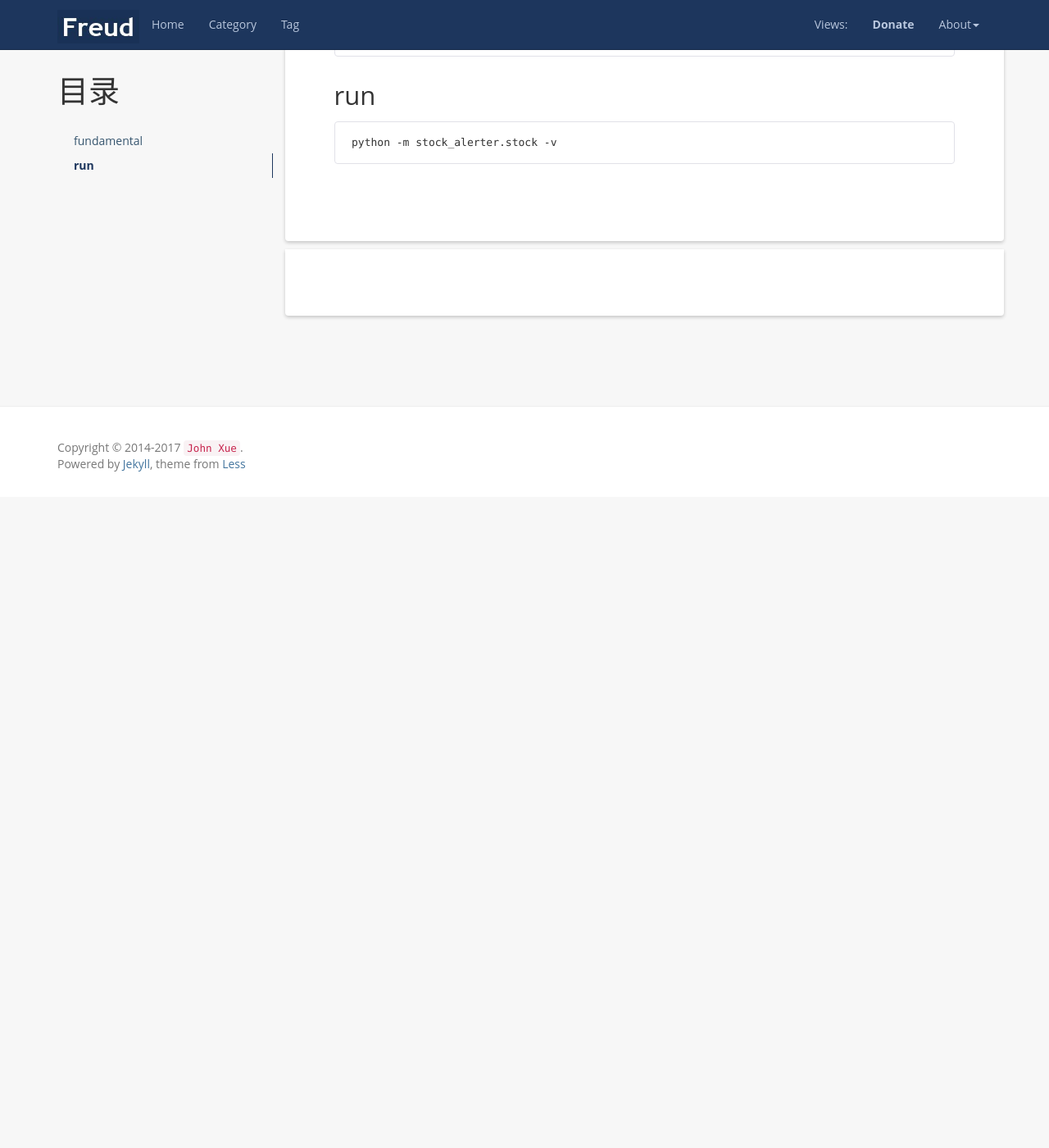
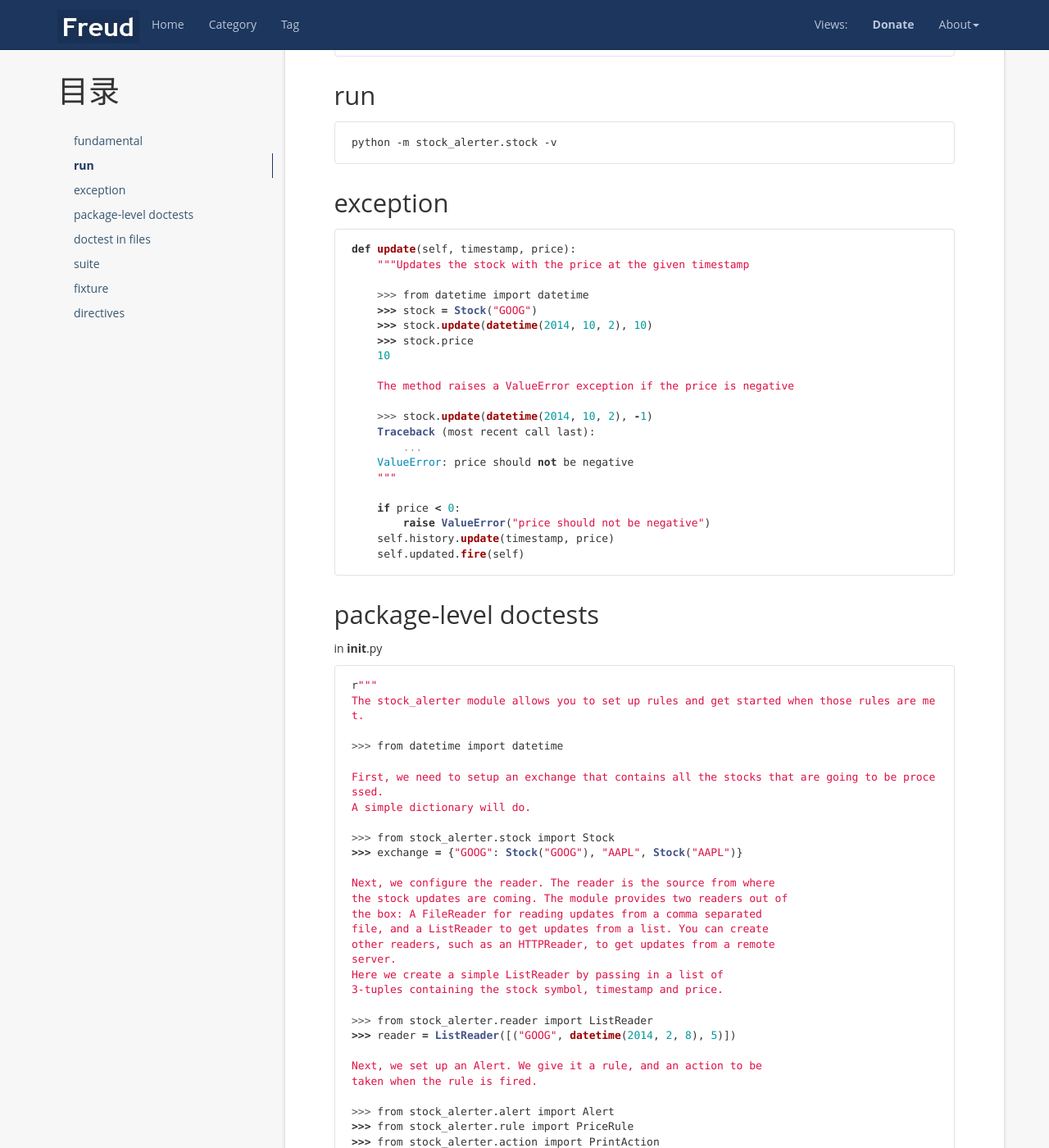
Before and after one commit to caser789/caser789.github.io, a Jekyll site: the page built from _posts/2017-5-23-Python-doctest.md, in a window 1280 px wide and 1400 px high, scrolled down 717 px. Shown: the whole window at 82% size. Built offline with Jekyll 4.4.1, drawn with Linux system fonts in a browser that asks for light colours; nearby versions of some CDN libraries; comment, search, counter and statistics services are not loaded; before the commit the page ends 1323 px from its top, so only the background shows below that; some of the changed text lies outside the part shown.

Commit message:
Python: doctest
* suite
* directives

````diff
--- a/_posts/2017-5-23-Python-doctest.md
+++ b/_posts/2017-5-23-Python-doctest.md
@@ -36,6 +36,204 @@ if __name__ == '__main__':
 ```
 python -m stock_alerter.stock -v
 ```
+
+## exception
+```python
+def update(self, timestamp, price):
+    """Updates the stock with the price at the given timestamp
+
+    >>> from datetime import datetime
+    >>> stock = Stock("GOOG")
+    >>> stock.update(datetime(2014, 10, 2), 10)
+    >>> stock.price
+    10
+
+    The method raises a ValueError exception if the price is negative
+
+    >>> stock.update(datetime(2014, 10, 2), -1)
+    Traceback (most recent call last):
+        ...
+    ValueError: price should not be negative
+    """
+
+    if price < 0:
+        raise ValueError("price should not be negative")
+    self.history.update(timestamp, price)
+    self.updated.fire(self)
+```
+
+## package-level doctests
+
+in __init__.py
+
+```python
+r"""
+The stock_alerter module allows you to set up rules and get started when those rules are met.
+
+>>> from datetime import datetime
+
+First, we need to setup an exchange that contains all the stocks that are going to be processed.
+A simple dictionary will do.
+
+>>> from stock_alerter.stock import Stock
+>>> exchange = {"GOOG": Stock("GOOG"), "AAPL", Stock("AAPL")}
+
+Next, we configure the reader. The reader is the source from where
+the stock updates are coming. The module provides two readers out of
+the box: A FileReader for reading updates from a comma separated
+file, and a ListReader to get updates from a list. You can create
+other readers, such as an HTTPReader, to get updates from a remote
+server.
+Here we create a simple ListReader by passing in a list of
+3-tuples containing the stock symbol, timestamp and price.
+
+>>> from stock_alerter.reader import ListReader
+>>> reader = ListReader([("GOOG", datetime(2014, 2, 8), 5)])
+
+Next, we set up an Alert. We give it a rule, and an action to be
+taken when the rule is fired.
+
+>>> from stock_alerter.alert import Alert
+>>> from stock_alerter.rule import PriceRule
+>>> from stock_alerter.action import PrintAction
+>>> alert = Alert("GOOG > $3", PriceRule("GOOG",
+lambda s: s.price > 3),\
+...               PrintAction())
+
+Connect the alert to the exchange
+
+>>> alert.connect(exchange)
+
+Now that everything is setup, we can start processing the updates
+
+>>> from stock_alerter.processor import Processor
+>>> processor = Processor(reader, exchange)
+>>> processor.process()
+
+GOOG > $3
+"""
+if __name__ == "__main__":
+    import doctest
+    doctest.testmod()
+```
+
+```
+python -m stock_alerter.__init__
+```
+
+## doctest in files
+```
+if __name__ == "__main__":
+    import doctest
+    doctest.testfile("readme.txt")
+```
+
+## suite
+
+```python
+import doctest
+import unittest
+from stock_alerter import stock
+class PackageDocTest(unittest.TestCase):
+    def test_stock_module(self):
+        doctest.testmod(stock)
+    def test_doc(self):
+        doctest.testfile(r"..\readme.txt")
+```
+
+```python
+import doctest
+from stock_alerter import stock
+def load_tests(loader, tests, pattern):
+    tests.addTests(doctest.DocTestSuite(stock))
+    tests.addTests(doctest.DocFileSuite("../readme.txt"))
+    return tests
+```
+
+```python
+tests.addTests(doctest.DocFileSuite("readme.txt", package="stock_alerter"))
+```
+
+## fixture
+
+```python
+import doctest
+from datetime import datetime
+from stock_alerter import stock
+def load_tests(loader, tests, pattern):
+    tests.addTests(doctest.DocTestSuite(stock, globs={
+        "datetime": datetime,
+        "Stock": stock.Stock
+    }))
+    tests.addTests(doctest.DocFileSuite("readme.txt",
+        package="stock_alerter"))
+return tests
+```
+```python
+import doctest
+from datetime import datetime
+from stock_alerter import stock
+
+def setup_stock_doctest(doctest):
+    s = stock.Stock("GOOG")
+    doctest.globs.update({"stock": s})
+
+def load_tests(loader, tests, pattern):
+    tests.addTests(doctest.DocTestSuite(stock, globs={
+        "datetime": datetime,
+        "Stock": stock.Stock
+    }, setUp=setup_stock_doctest))
+    tests.addTests(doctest.DocFileSuite("readme.txt",
+        package="stock_alerter"))
+return tests
+```
+## directives
+
+```python
+>>> for key in sorted(exchange.keys()): #doctest: +ELLIPSIS
+...    print(key, exchange[key])
+...
+AAPL <stock_alerter.stock.Stock object at 0x0...>
+GOOG <stock_alerter.stock.Stock object at 0x0...>
+```
+
+
+```python
+>>> for key in sorted(exchange.keys()):
+... print(key, exchange[key])
+... #doctest: +ELLIPSIS
+... #doctest: +NORMALIZE_WHITESPACE
+AAPL <stock_alerter.stock.Stock object at 0x0...>
+GOOG <stock_alerter.stock.Stock object at 0x0...>
+```
+
+```python
+>>> for key in sorted(exchange.keys()):
+... print(key, exchange[key])
+... #doctest: +ELLIPSIS, +NORMALIZE_WHITESPACE
+AAPL    <stock_alerter.stock.Stock object at 0x0...>
+GOOG    <stock_alerter.stock.Stock object at 0x0...>
+```
+
+**suite**
+```python
+options = doctest.ELLIPSIS | doctest.NORMALIZE_WHITESPACE
+tests.addTests(doctest.DocFileSuite("readme.txt", package="stock_alerter", optionflags=options))
+```
+**minue**
+```python
+>>> for key in sorted(exchange.keys()):
+...    print(key, exchange[key])
+... #doctest: -NORMALIZE_WHITESPACE
+AAPL <stock_alerter.stock.Stock object at 0x0...>
+GOOG <stock_alerter.stock.Stock object at 0x0...>
+```
+
+* NORMALIZE_WHITESPACE
+* IGNORE_EXCEPTION_DETAIL
+* SKIP
+* REPORT_ONLY_FIRST_FAILURE
+
 [jekyll]:      http://jekyllrb.com
 [jekyll-gh]:   https://github.com/jekyll/jekyll
 [jekyll-help]: https://github.com/jekyll/jekyll-help
````
